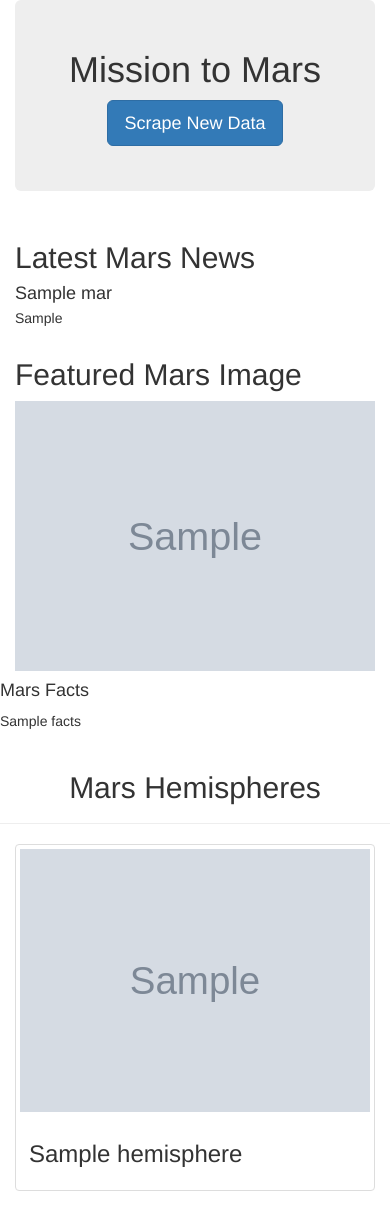
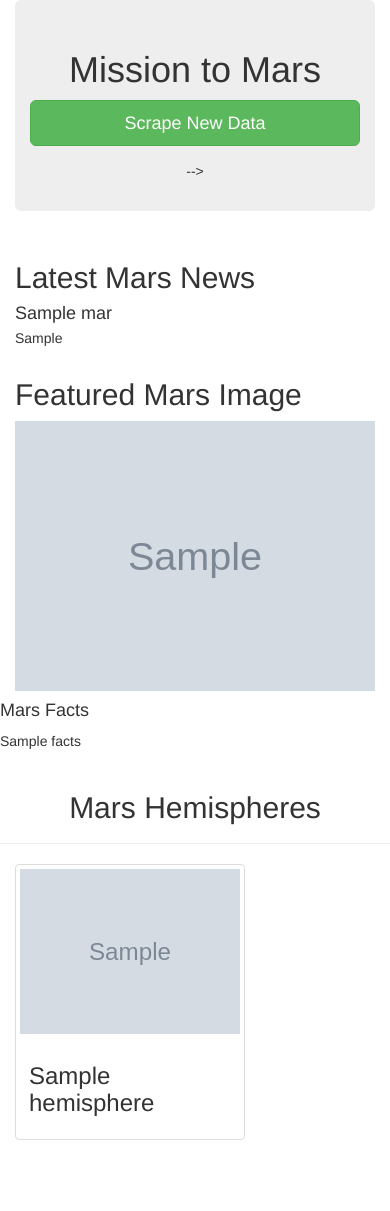
Before and after one commit to mittalf/Mission-to-Mars-Challenge, a Flask app: page / in a window 390 px wide. After the commit the page ends 1140 px from the top, so only its background shows below. Run offline with Flask 2, Linux system fonts and the light colour scheme; grey boxes marked "Sample" are stand-in pictures; a database or web service that is not in the repository returns one stand-in record (values such as "Sample title"); some libraries are stand-ins or nearby versions.

Commit message:
Adding Bootstrap components, mobile-responsive to index file

```diff
--- a/app.py
+++ b/app.py
@@ -10,8 +10,8 @@ mongo = PyMongo(app)
 
 @app.route("/")
 def index():
-   mars = mongo.db.mars.find_one()
-   return render_template("index.html", mars=mars)
+   mars_data = mongo.db.mars.find_one()
+   return render_template("index.html", mars=mars_data)
 
 @app.route("/scrape")
 def scrape():
--- a/templates/index.html
+++ b/templates/index.html
@@ -16,14 +16,14 @@
       <div class="jumbotron text-center">
         <h1>Mission to Mars</h1>
         <!-- Add a button to activate scraping script -->
-        <!--<p><a class="btn btn-primary btn-lg" href="/scrape" role="button">Scrape New Data</a></p> -->
-        <!-- Created active button-->
-        <p><a class="btn btn-primary btn-lg .active" href="/scrape" role="button">Scrape New Data</a></p>
+        <!-- FM <p><a class="btn btn-primary btn-lg" href="/scrape" role="button">Scrape New Data</a></p> -->
+        <p><a class="btn btn-success btn-lg btn-block" href="/scrape" role="button">Scrape New Data</a></p> -->
       </div>
 
       <!-- Add section for Mars News -->
       <div class="row" id="mars-news">
-        <div class="col-md-12">
+        <!--FM <div class="col-md-12">-->
+        <div class="col-xs-12">
           <div class="media">
             <div class="media-body">
               <h2>Latest Mars News</h2>
@@ -36,10 +36,12 @@
 
       <!-- Section for Featured Image and Facts table -->
       <div class="row" id="mars-featured-image">
-        <div class="col-md-8">
+        <!-- FM <div class="col-md-8"> div class="col-xs-8"-->
+        <div class="col-xs-12 col-sm-6 col-md-8">
           <h2>Featured Mars Image</h2>
 
           <!-- if images is False/None/non-existent, then default to error message -->
+          <!-- FM  class="img-responsive"-->
           <img
             src="{{mars.featured_image | default('static/images/error.png', true) }}"
             class="img-responsive"
@@ -47,7 +49,8 @@
           />
         </div>
 
-        <div class="col-md-4">
+        <!-- FM <div class="col-md-4"> div class="col-xs-4"-->
+        <div class="col-xs-12 col-md-4">
           <!-- Mars Facts -->
           <div class="row" id="mars-facts">
             <h4>Mars Facts</h4>
@@ -63,7 +66,8 @@
         </div>
 
         {% for hemisphere in mars.hemispheres %}
-        <div class="col-md-3">
+        <!-- FM <div class="col-md-3">-->
+        <div class="col-xs-8 col-md-3">
           <div class="thumbnail">
             <img src="{{hemisphere.img_url | default('static/images/error.png', true)}}" alt="...">
             <div class="caption">
```
